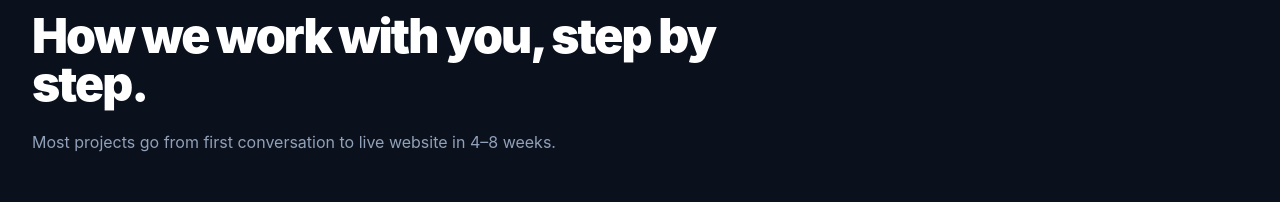
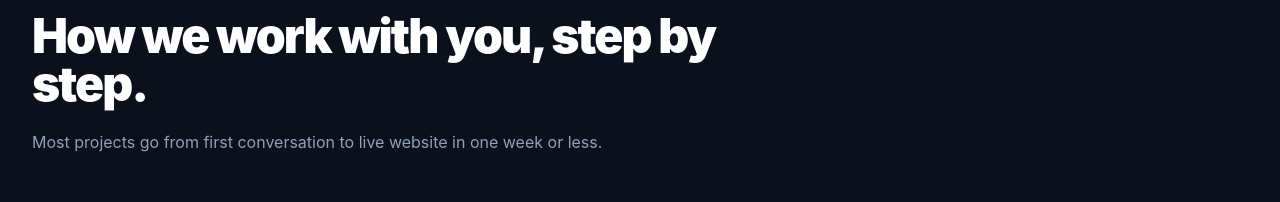
Before and after one commit to thandoluhle1/TL-Web-Solutions, a React (Vite) app: page / in a window 1280 px wide. Shown: the part 3740-3942 px from the top of the page. Built offline with nearby package versions, Linux system fonts and the light colour scheme.

Commit message:
Update App.tsx

```diff
--- a/src/App.tsx
+++ b/src/App.tsx
@@ -420,7 +420,7 @@ function ProcessSection() {
   return (
     <Section className="border-y border-white/7 bg-[#0A101C]">
       <div data-reveal className="reveal">
-        <SectionIntro eyebrow="Our Process" title="How we work with you, step by step." text="Most projects go from first conversation to live website in 4–8 weeks." />
+        <SectionIntro eyebrow="Our Process" title="How we work with you, step by step." text="Most projects go from first conversation to live website in one week or less." />
         <div className="mt-12 space-y-8">
           {processSteps.map((step) => (
             <div key={step.number} className="grid gap-5 sm:grid-cols-[80px_1fr] sm:gap-8">
```
